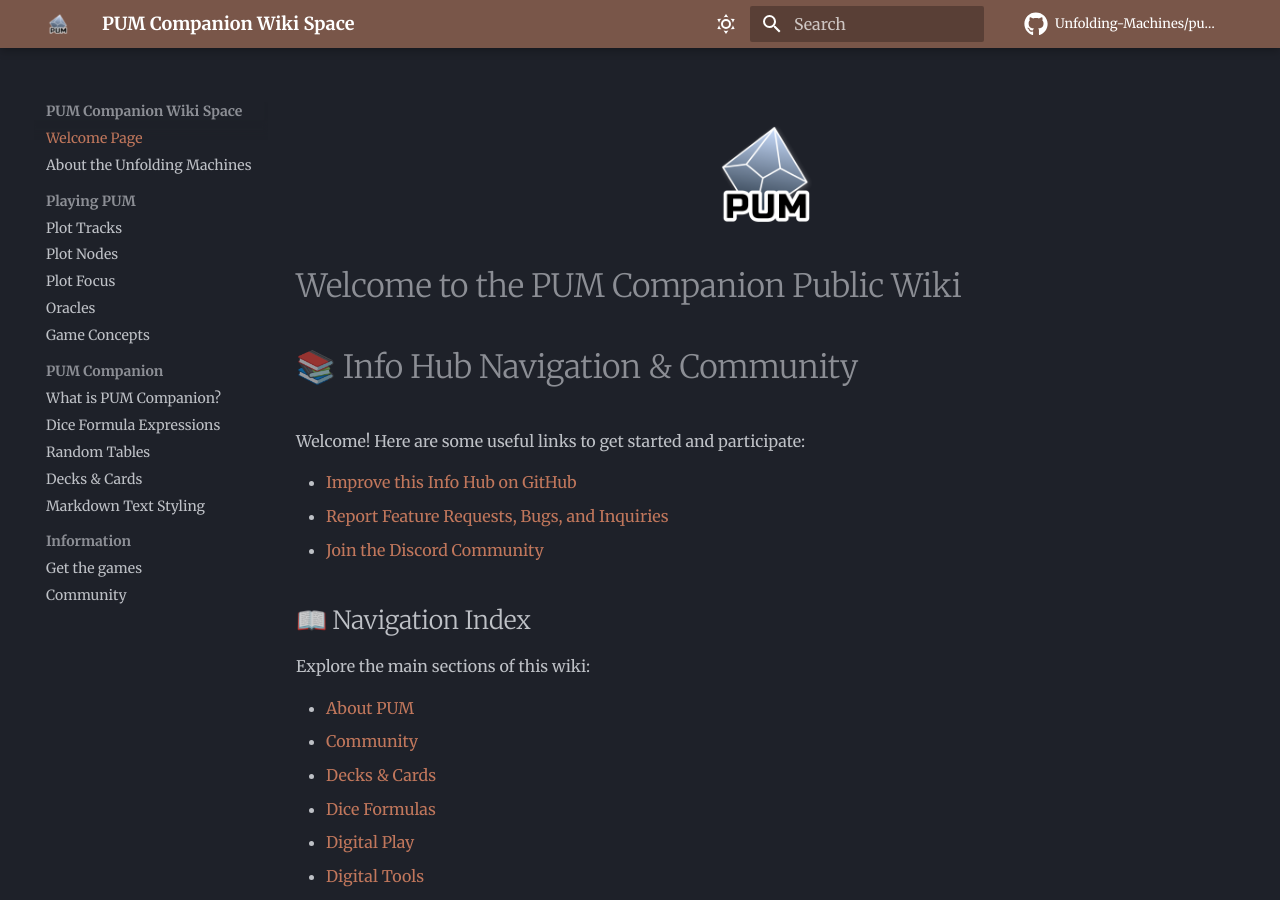
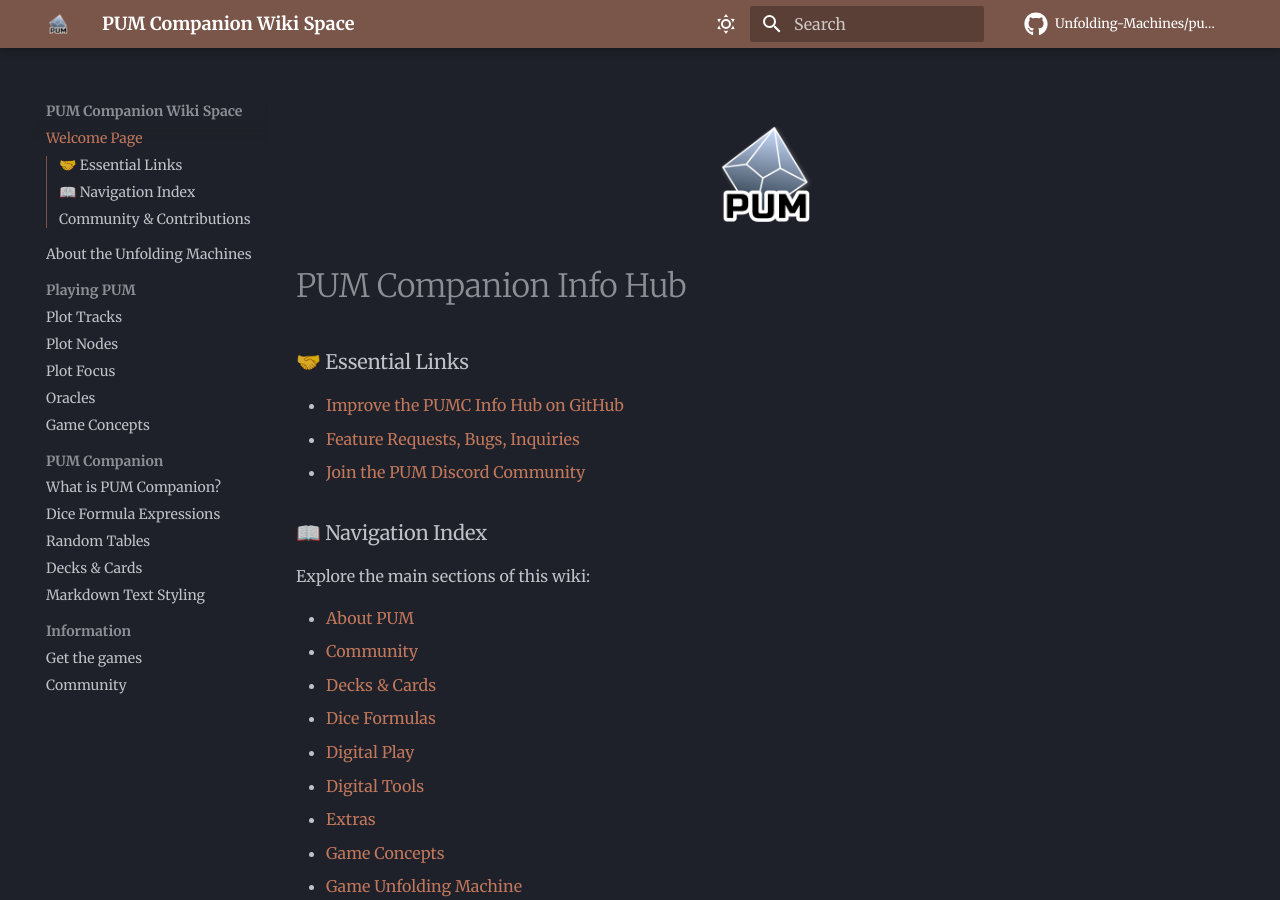
Before and after one commit to Unfolding-Machines/pumc-info-hub, an MkDocs documentation site: the page built from docs/index.md, in a window 1280 px wide and 900 px high. Built offline with MkDocs 1.6.1 and Material for MkDocs 9.7.7, drawn with Linux system fonts in a browser that asks for light colours; comment, search, counter and statistics services are not loaded.

Commit message:
Improve intro page

```diff
--- a/docs/index.md
+++ b/docs/index.md
@@ -1,20 +1,16 @@
-
-
 <p align="center">
   <img src="assets/logos/pumc_icon_512.png" alt="PUM Companion Logo" width="120" style="margin-bottom: 0.5em;" />
 </p>
 
-# Welcome to the PUM Companion Public Wiki
+# PUM Companion Info Hub
 
-# 📚 Info Hub Navigation & Community
+### 🤝 Essential Links
 
-Welcome! Here are some useful links to get started and participate:
+- [Improve the PUMC Info Hub on GitHub](https://github.com/Unfolding-Machines/pumc-info-hub)
+- [Feature Requests, Bugs, Inquiries](https://github.com/Unfolding-Machines/pumc-info-hub/issues)
+- [Join the PUM Discord Community](https://discord.gg/k2rQMa33Kq)
 
-- [Improve this Info Hub on GitHub](https://github.com/Unfolding-Machines/pumc-info-hub)
-- [Report Feature Requests, Bugs, and Inquiries](https://github.com/Unfolding-Machines/pumc-info-hub/issues)
-- [Join the Discord Community](https://discord.gg/k2rQMa33Kq)
-
-## 📖 Navigation Index
+### 📖 Navigation Index
 
 Explore the main sections of this wiki:
 
```
